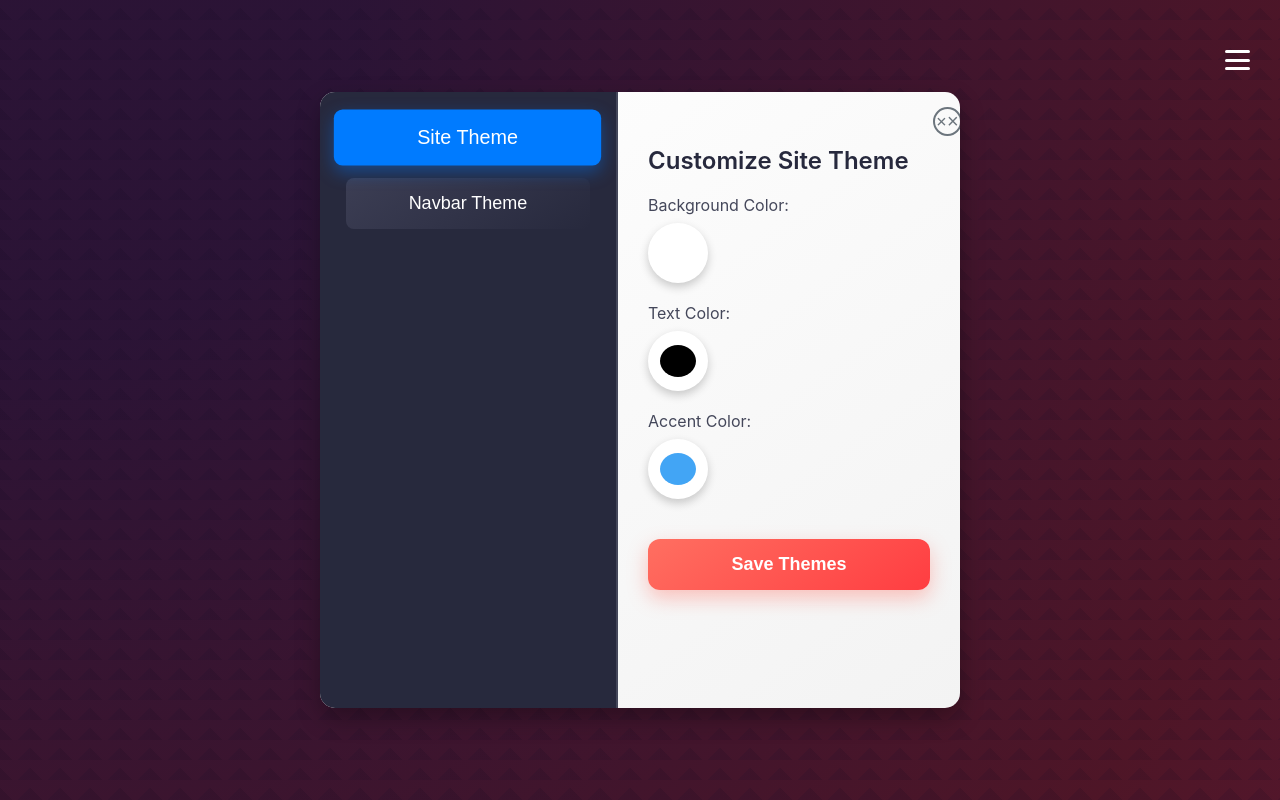
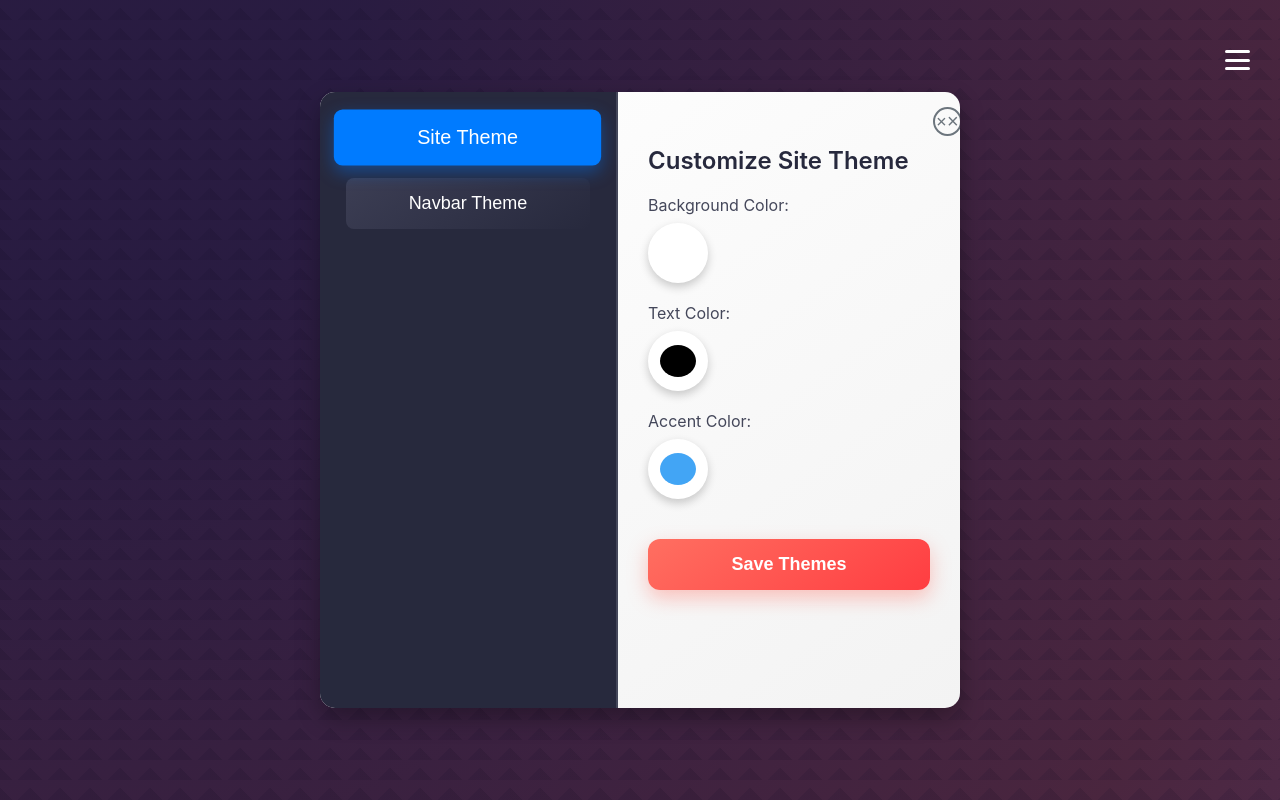
Before and after one commit to sudhanshu2070/frontDesk, a React (Create React App) app: page /frontDesk/theme in a window 1280 px wide. Built offline with nearby package versions, Linux system fonts and the light colour scheme.

Commit message:
Theme Changer 0.82

```diff
--- a/src/components/ThemeSelector/ThemeSelector.css
+++ b/src/components/ThemeSelector/ThemeSelector.css
@@ -8,7 +8,7 @@
   display: flex;
   justify-content: center;
   align-items: center;
-  background-color: #5F1A37;
+  background-color: #58355E;
   background-image: radial-gradient(circle at 25px 25px,
                                     rgba(21, 17, 53, 0.7) 15%,
                                     rgba(53, 15, 15, 0.4) 60%,
```
